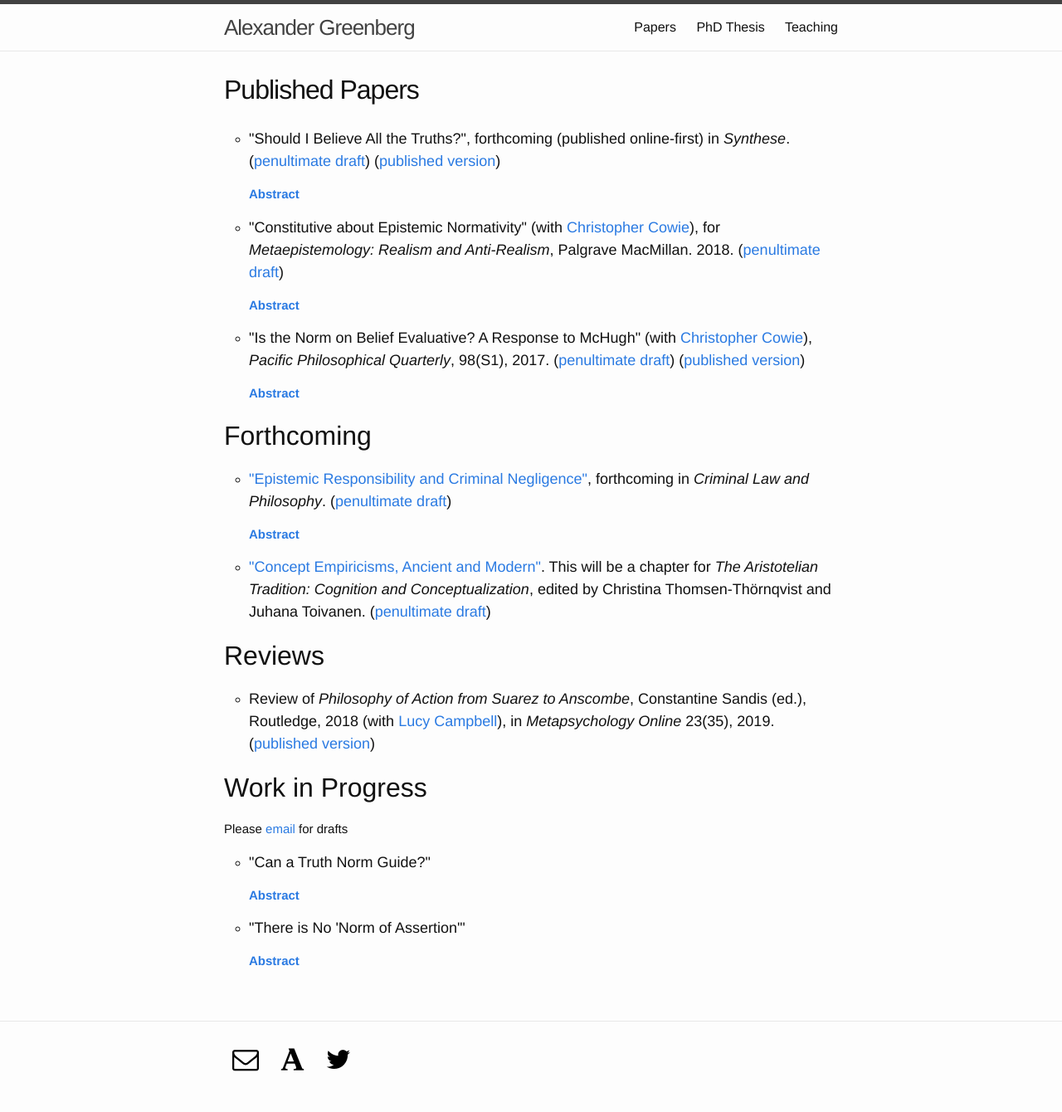
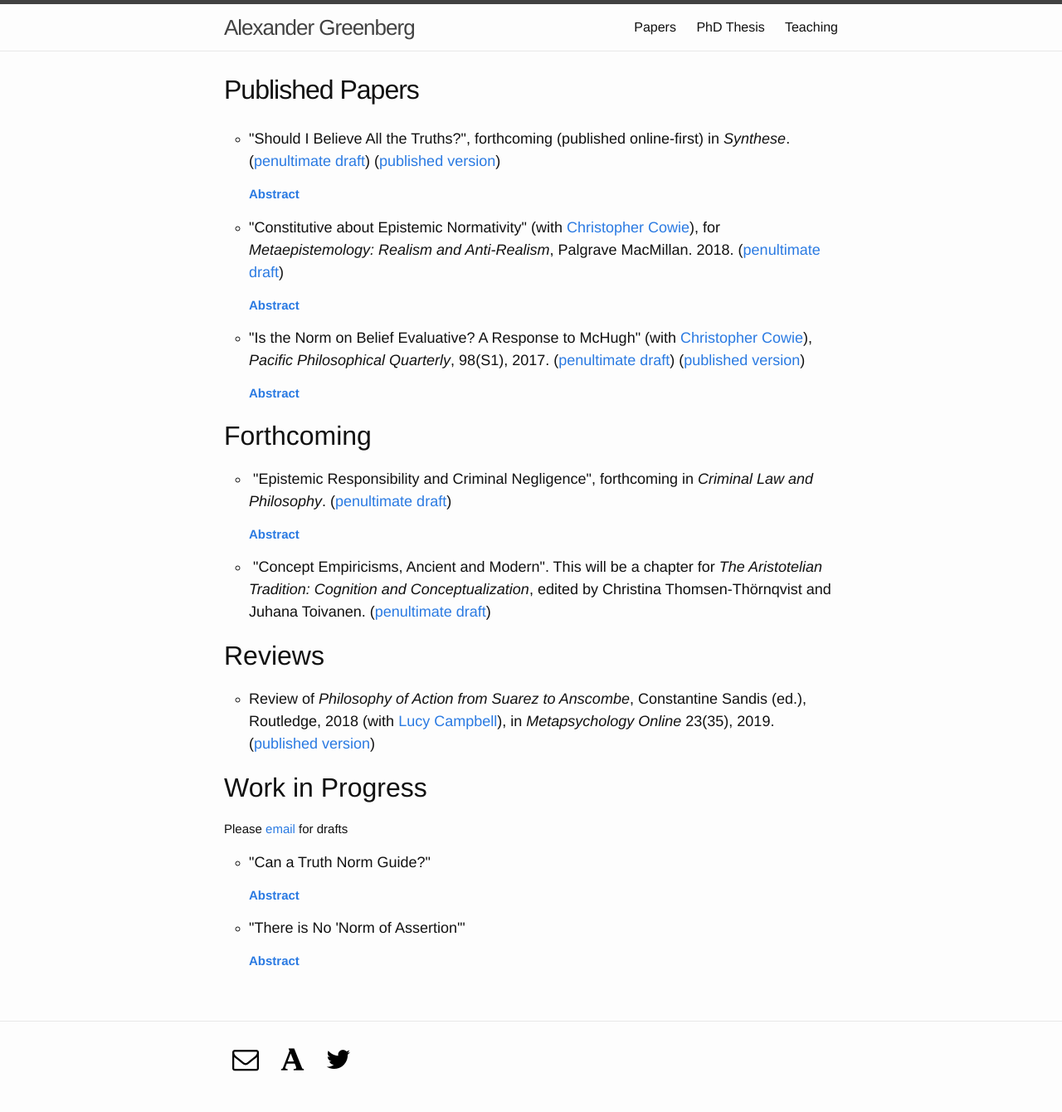
Before and after one commit to alexandergreenberg/alexandergreenberg.github.io, a Jekyll site: the page built from 01_Publications.html, in a window 1280 px wide. Shown: the whole page at 83% size. Built offline with Jekyll 4.4.1, drawn with Linux system fonts in a browser that asks for light colours; some web fonts are replaced; part of the change alters nothing that is shown.

```diff
--- a/01_Publications.html
+++ b/01_Publications.html
@@ -36,12 +36,12 @@ return true;
 <h2>Forthcoming</h2>
 <ul>
   <li>
-    <h4><a href="negligence">"Epistemic Responsibility and Criminal Negligence"</a>, forthcoming in <em>Criminal Law and Philosophy</em>. (<a href="/pdfs/epistemic-responsibility-criminal-negligence.pdf" target="_blank">penultimate draft</a>)</h4>
+    <h4><a id="negligence">&nbsp</a>"Epistemic Responsibility and Criminal Negligence", forthcoming in <em>Criminal Law and Philosophy</em>. (<a href="/pdfs/epistemic-responsibility-criminal-negligence.pdf" target="_blank">penultimate draft</a>)</h4>
     <p><a href="javascript:;" onclick="return toggleMe('para4')" value="Toggle"><strong>Abstract</strong></a></p>
     <div id="para4" class="hidden"><p>We seem to be responsible for our beliefs in a distinctively epistemic way. We often hold each other to account for the beliefs that we hold. We do this by criticising other believers as ‘gullible’ or ‘biased’, and trying to persuade others to revise their beliefs. But responsibility for belief looks hard to understand because we seem to lack control over our beliefs. This paper argues that we can make progress in our understanding of responsibility for belief by thinking about it in parallel with another kind of responsibility: legal responsibility for criminal negligence. Specifically, I argue that that a popular account of responsibility for belief, which grounds it in belief’s reasons-responsiveness, faces a problem analogous to one faced by H.L.A. Hart’s influential capacity-based account of culpability. This points towards a more promising account of responsibility of belief, though, if we draw on accounts of negligence which improve on Hart’s. Broadly speaking, the account of negligence which improves on Hart’s account grounds culpability in a (lack of) concern for others’ interests, whereas my account of epistemic responsibility grounds responsibility for belief in a (lack of) concern for the truth.</p></div>
   </li>
   <li>
-    <h4><a href="aristotle">"Concept Empiricisms, Ancient and Modern"</a>. This will be a chapter for <em>The Aristotelian Tradition: Cognition and Conceptualization</em>, edited by Christina Thomsen-Thörnqvist and Juhana Toivanen. (<a href="/pdfs/concept-empiricisms-ancient-and-modern.pdf" target="_blank">penultimate draft</a>)</h4>
+    <h4><a id="aristotle">&nbsp</a>"Concept Empiricisms, Ancient and Modern". This will be a chapter for <em>The Aristotelian Tradition: Cognition and Conceptualization</em>, edited by Christina Thomsen-Thörnqvist and Juhana Toivanen. (<a href="/pdfs/concept-empiricisms-ancient-and-modern.pdf" target="_blank">penultimate draft</a>)</h4>
     <!-- <p><a href="javascript:;" onclick="return toggleMe('para5')" value="Toggle"><strong>Abstract</strong></a></p>
     <div id="para5" class="hidden"><p>Abstract</p></div> -->
   </li>
```
